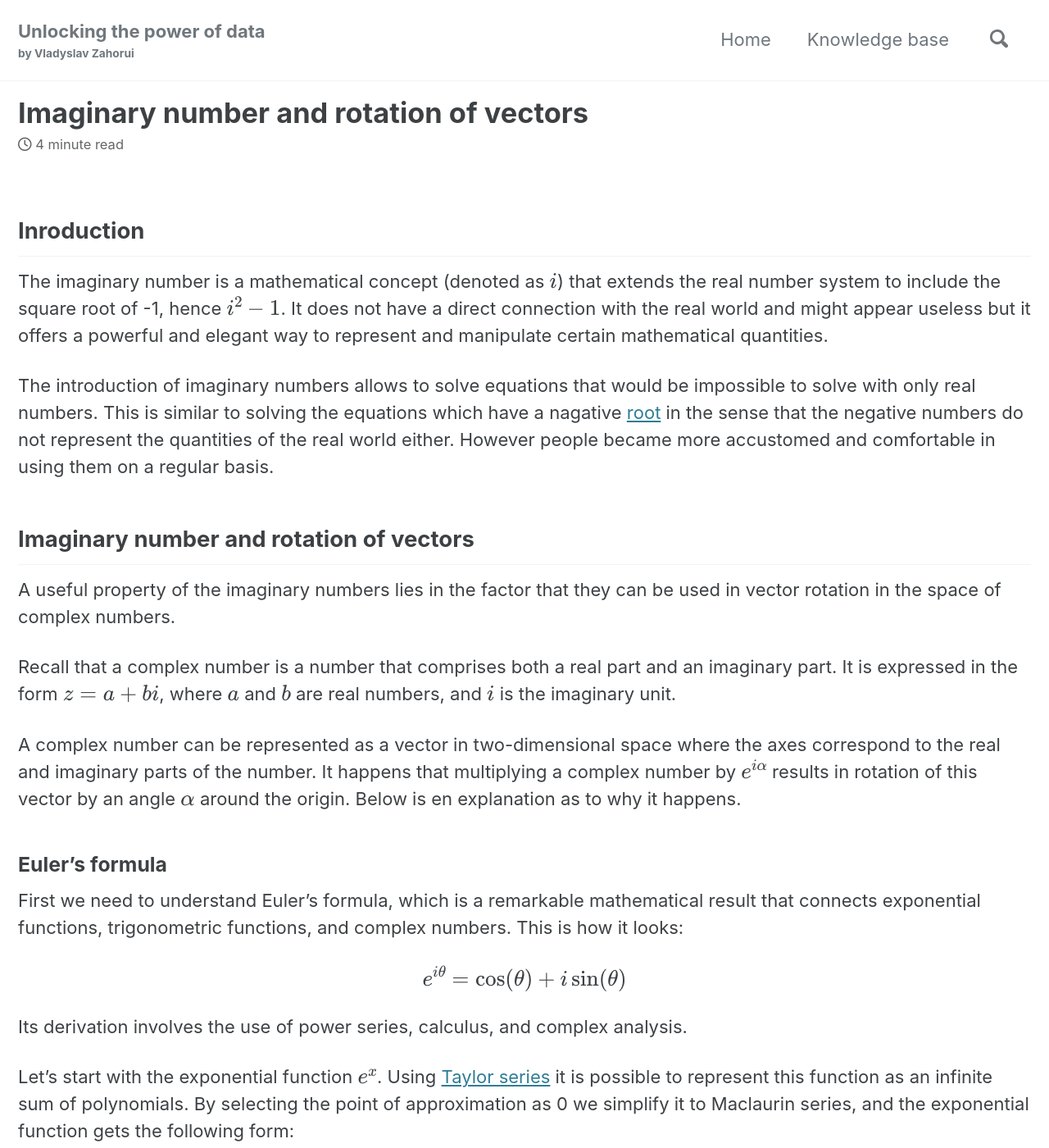
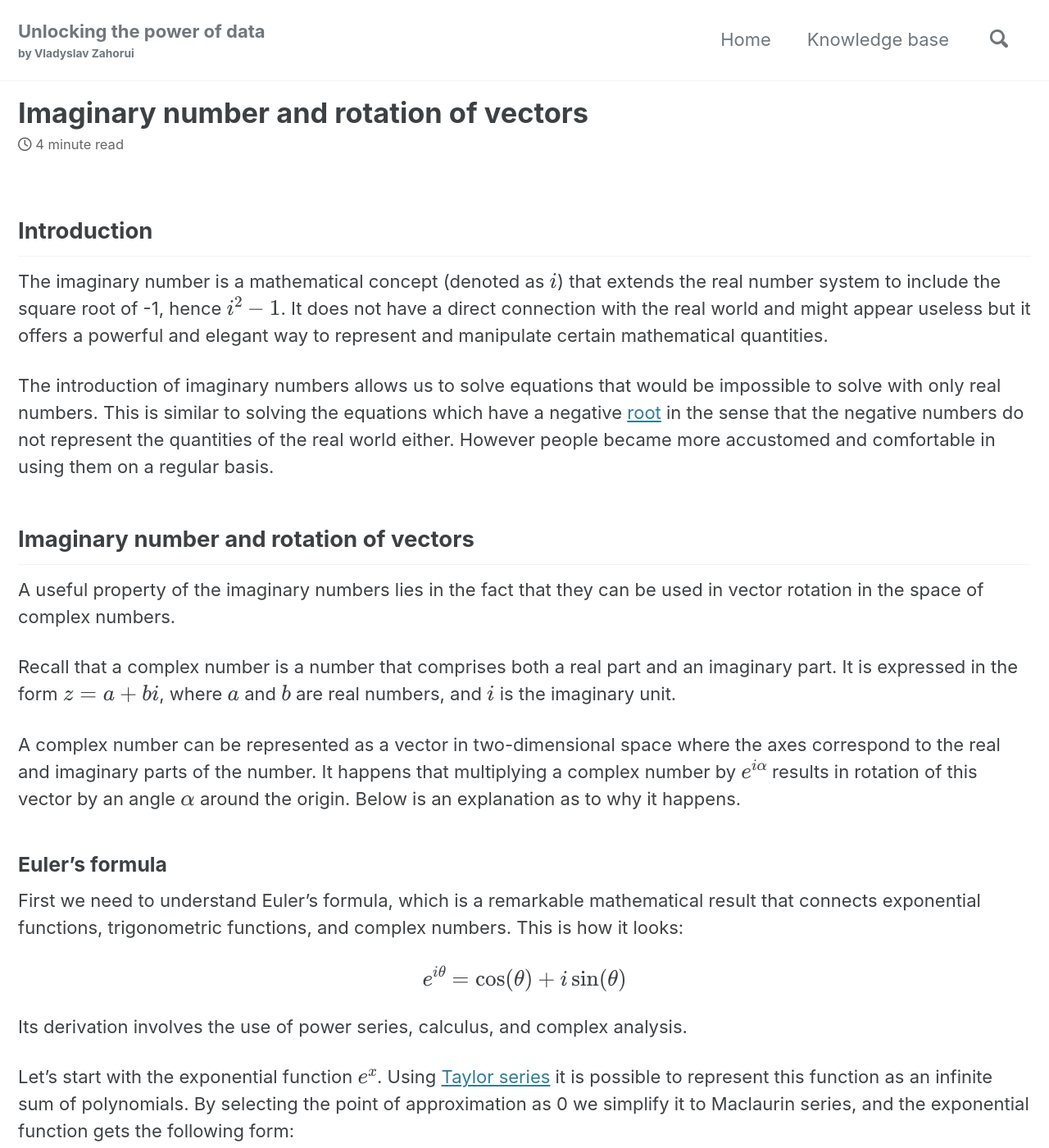
Before and after one commit to vzahorui/vzahorui.github.io, a Jekyll site: the page built from _posts/2023-12-04-imaginary-number.md, in a window 1280 px wide and 1400 px high. Shown: the whole window at 82% size. Built offline with Jekyll 4.4.1, drawn with Linux system fonts in a browser that asks for light colours; cached includes are drawn as plain includes; nearby versions of some CDN libraries; formulas are drawn with MathJax 3; some of the changed text lies outside the part shown.

Commit message:
spell check

```diff
--- a/_posts/2023-12-04-imaginary-number.md
+++ b/_posts/2023-12-04-imaginary-number.md
@@ -6,19 +6,19 @@
 date: 2023-12-19
 ---
 
-## Inroduction
+## Introduction
 
 The imaginary number is a mathematical concept (denoted as $i$) that extends the real number system to include the square root of -1, hence $i^2 -1$. It does not have a direct connection with the real world and might appear useless but it offers a powerful and elegant way to represent and manipulate certain mathematical quantities.
 
-The introduction of imaginary numbers allows to solve equations that would be impossible to solve with only real numbers. This is similar to solving the equations which have a nagative [root]({{ site.baseurl }}{% link _posts/2020-10-25-root-finding.md %}) in the sense that the negative numbers do not represent the quantities of the real world either. However people became more accustomed and comfortable in using them on a regular basis.
+The introduction of imaginary numbers allows us to solve equations that would be impossible to solve with only real numbers. This is similar to solving the equations which have a negative [root]({{ site.baseurl }}{% link _posts/2020-10-25-root-finding.md %}) in the sense that the negative numbers do not represent the quantities of the real world either. However people became more accustomed and comfortable in using them on a regular basis.
 
 ## Imaginary number and rotation of vectors
 
-A useful property of the imaginary numbers lies in the factor that they can be used in vector rotation in the space of complex numbers.
+A useful property of the imaginary numbers lies in the fact that they can be used in vector rotation in the space of complex numbers.
 
 Recall that a complex number is a number that comprises both a real part and an imaginary part. It is expressed in the form $z=a+bi$, where $a$ and $b$ are real numbers, and $i$ is the imaginary unit.
 
-A complex number can be represented as a vector in two-dimensional space where the axes correspond to the real and imaginary parts of the number. It happens that multiplying a complex number by $e^{i \alpha}$ results in rotation of this vector by an angle $\alpha$ around the origin. Below is en explanation as to why it happens.
+A complex number can be represented as a vector in two-dimensional space where the axes correspond to the real and imaginary parts of the number. It happens that multiplying a complex number by $e^{i \alpha}$ results in rotation of this vector by an angle $\alpha$ around the origin. Below is an explanation as to why it happens.
 
 ### Euler's formula
 
@@ -83,7 +83,7 @@
 
 This is only different from the original number represented via the Euler number by the angle. Instead of $\theta$ we get $\theta + \alpha$, which is the operation of rotation.
 
-Below is the visualization on how the vector representing the complex number $z$ can change its direction when multiplied by $e^{i\alpha}$ with the diferent value of $\alpha$. The original number is simply 1. It means that its component $a$ is equal to 1 and $b$ is equal to 0.
+Below is the visualization on how the vector representing the complex number $z$ can change its direction when multiplied by $e^{i\alpha}$ with the different value of $\alpha$. The original number is simply 1. It means that its component $a$ is equal to 1 and $b$ is equal to 0.
 
 ![](/assets/images/linear_algebra/vector_rotation_complex_plane.gif){: .align-center}
 
@@ -91,11 +91,11 @@
 
 The reason for the counterclockwise rotation in the given example is rooted in the choice of the mathematical convention for the direction of angles in the complex plane. In the standard Cartesian coordinate system, angles are measured counterclockwise from the positive x-axis.
 
-Notice how the the vector performs 180 degrees rotation if $\alpha$ is equal to $\pi$. It is equivalnet to multiplying by -1, and thus
+Notice how the vector performs 180 degrees rotation if $\alpha$ is equal to $\pi$. It is equivalent to multiplying by -1, and thus
 
 $$e^{i\pi}=-1$$
 
-The slight modification of this eqution is known as Euler identity.
+The slight modification of this equation is known as Euler identity.
 
 $$e^{i\pi} + 1 = 0$$
 
```
Also changed, not shown: other parts of _posts/2023-12-04-imaginary-number.md (+1 -1 lines).
